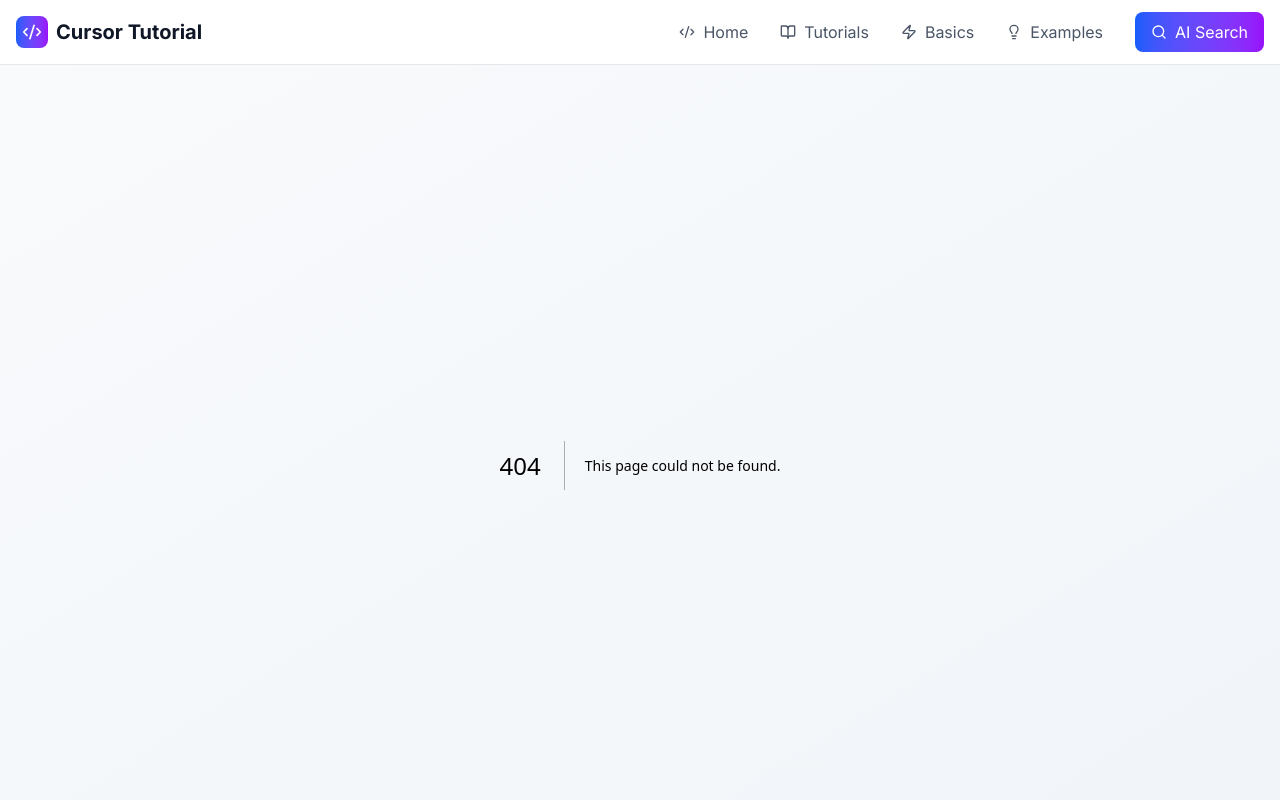
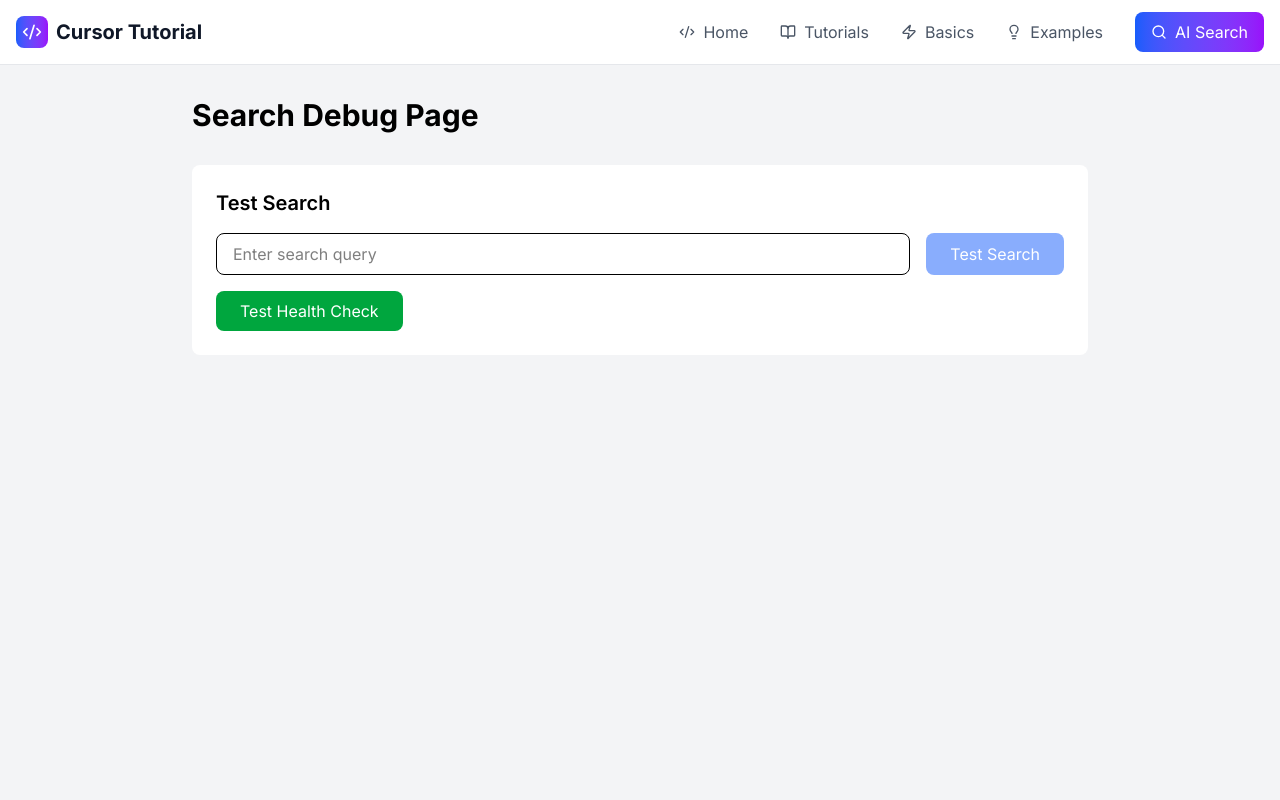
Before and after one commit to william-mush/cursor-tutorial, a Next.js app: page /debug-search in a window 1280 px wide. Before the commit this address had no page. Shown: the top 800 px of the page. Built offline with nearby package versions, Linux system fonts and the light colour scheme.

Commit message:
Add debug search page to troubleshoot search issues

```diff
--- /dev/null
+++ b/src/app/debug-search/page.tsx
@@ -0,0 +1,106 @@
+"use client";
+
+import { useState } from 'react';
+
+export default function DebugSearch() {
+  const [query, setQuery] = useState('');
+  const [result, setResult] = useState<any>(null);
+  const [loading, setLoading] = useState(false);
+  const [error, setError] = useState<string | null>(null);
+
+  const testSearch = async () => {
+    setLoading(true);
+    setError(null);
+    setResult(null);
+
+    try {
+      console.log('Testing search with query:', query);
+
+      const response = await fetch('/api/search/ask', {
+        method: 'POST',
+        headers: {
+          'Content-Type': 'application/json',
+        },
+        body: JSON.stringify({ question: query }),
+      });
+
+      console.log('Response status:', response.status);
+      console.log('Response headers:', Object.fromEntries(response.headers.entries()));
+
+      const data = await response.json();
+      console.log('Response data:', data);
+
+      if (!response.ok) {
+        throw new Error(data.error || `HTTP ${response.status}`);
+      }
+
+      setResult(data);
+    } catch (err: any) {
+      console.error('Search error:', err);
+      setError(err.message);
+    } finally {
+      setLoading(false);
+    }
+  };
+
+  const testHealth = async () => {
+    try {
+      const response = await fetch('/api/search/health');
+      const data = await response.json();
+      console.log('Health check:', data);
+      setResult({ type: 'health', data });
+    } catch (err: any) {
+      console.error('Health check error:', err);
+      setError(err.message);
+    }
+  };
+
+  return (
+    <div className="min-h-screen bg-gray-100 p-8">
+      <div className="max-w-4xl mx-auto">
+        <h1 className="text-3xl font-bold mb-8">Search Debug Page</h1>
+
+        <div className="bg-white rounded-lg p-6 mb-6">
+          <h2 className="text-xl font-semibold mb-4">Test Search</h2>
+          <div className="flex gap-4 mb-4">
+            <input
+              type="text"
+              value={query}
+              onChange={(e) => setQuery(e.target.value)}
+              placeholder="Enter search query"
+              className="flex-1 px-4 py-2 border rounded-lg"
+            />
+            <button
+              onClick={testSearch}
+              disabled={loading || !query.trim()}
+              className="px-6 py-2 bg-blue-600 text-white rounded-lg disabled:opacity-50"
+            >
+              {loading ? 'Testing...' : 'Test Search'}
+            </button>
+          </div>
+          <button
+            onClick={testHealth}
+            className="px-6 py-2 bg-green-600 text-white rounded-lg"
+          >
+            Test Health Check
+          </button>
+        </div>
+
+        {error && (
+          <div className="bg-red-100 border border-red-400 text-red-700 px-4 py-3 rounded mb-6">
+            <strong>Error:</strong> {error}
+          </div>
+        )}
+
+        {result && (
+          <div className="bg-white rounded-lg p-6">
+            <h3 className="text-lg font-semibold mb-4">Result:</h3>
+            <pre className="bg-gray-100 p-4 rounded overflow-auto">
+              {JSON.stringify(result, null, 2)}
+            </pre>
+          </div>
+        )}
+      </div>
+    </div>
+  );
+}
```
